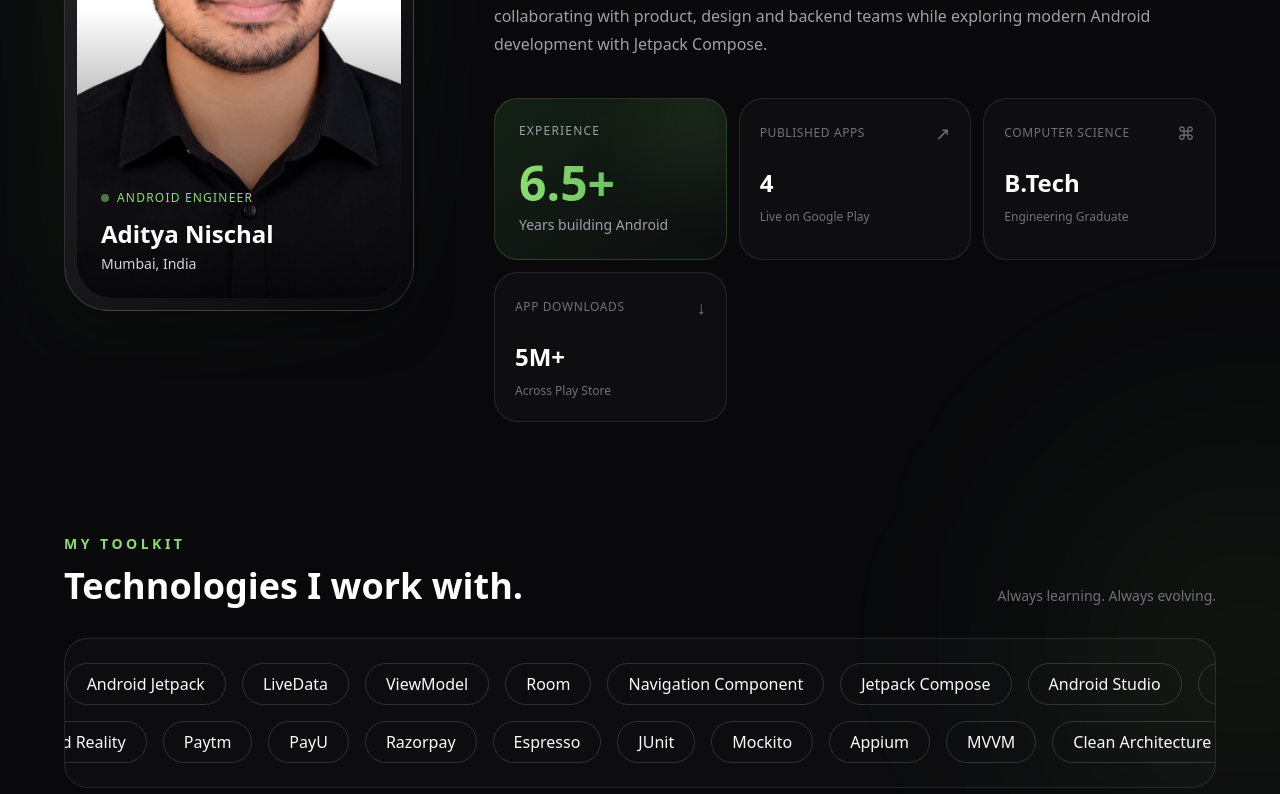
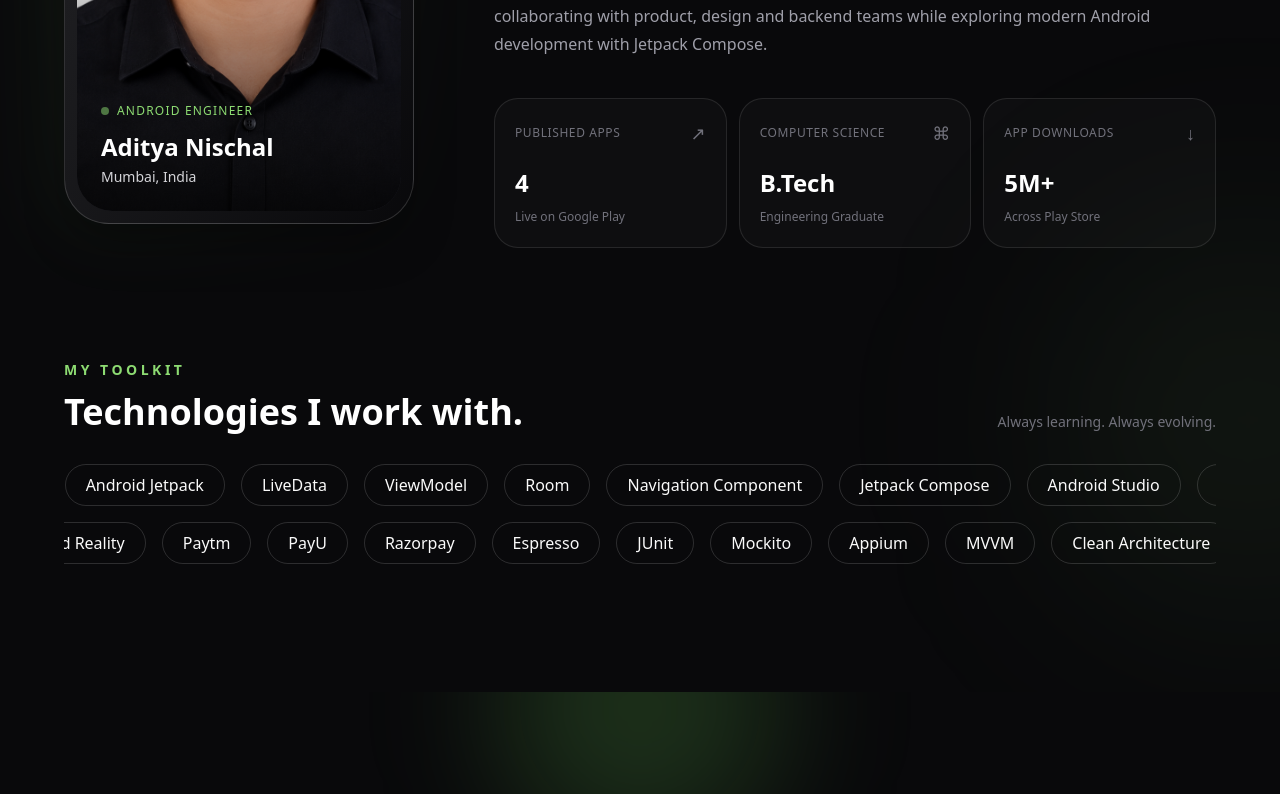
Before and after one commit to adityanischal217/aditya-portfolio, a Next.js app: page / in a window 1280 px wide. Shown: the part 1580-2374 px from the top of the page. Built offline with nearby package versions, Linux system fonts and the light colour scheme.

Commit message:
code changes

```diff
--- a/components/About.tsx
+++ b/components/About.tsx
@@ -61,11 +61,11 @@ export default function About() {
         {/* Main profile layout */}
         <div className="grid items-center gap-14 md:grid-cols-[minmax(0,350px)_1fr] md:gap-20">
 
-          {/* Profile image - Mobile phone frame */}
+          {/* Profile image - Phone frame */}
           <div className="relative mx-auto w-full max-w-[300px] md:max-w-none">
 
             {/* Outer glow */}
-            <div className="absolute -inset-4 rounded-[3.5rem] bg-gradient-to-br from-[#8DDB72]/20 to-transparent opacity-60 blur-2xl transition duration-500 group-hover:opacity-100" />
+            <div className="pointer-events-none absolute -inset-4 rounded-[3.5rem] bg-gradient-to-br from-[#8DDB72]/20 to-transparent opacity-60 blur-2xl" />
 
             <div className="group relative rounded-[2.8rem] border border-white/15 bg-gradient-to-br from-zinc-800 to-zinc-950 p-3 shadow-2xl shadow-black/40 transition-all duration-500 hover:-translate-y-2 hover:border-[#8DDB72]/50 hover:shadow-[0_25px_70px_rgba(76,175,80,0.15)]">
 
@@ -154,33 +154,15 @@ export default function About() {
               </p>
             </div>
 
-            {/* Stats Bento */}
-            <div className="mt-10 grid grid-cols-2 gap-3 md:grid-cols-3">
+            {/* Three Stats Cards */}
+            <div className="mt-10 grid grid-cols-2 gap-3 sm:grid-cols-3">
 
-              {/* Experience card */}
-              <div className="group relative col-span-2 overflow-hidden rounded-3xl border border-[#8DDB72]/20 bg-gradient-to-br from-[#4CAF50]/15 to-white/[0.02] p-6 transition-all duration-300 hover:-translate-y-1 hover:border-[#8DDB72]/50 hover:shadow-[0_15px_40px_rgba(76,175,80,0.08)] md:col-span-1">
-                <div className="absolute -right-8 -top-8 h-28 w-28 rounded-full bg-[#8DDB72]/10 blur-2xl transition-all duration-500 group-hover:scale-150" />
-
-                <p className="relative text-xs font-medium uppercase tracking-widest text-zinc-400">
-                  Experience
-                </p>
-
-                <p className={`relative mt-5 bg-gradient-to-r ${accent} bg-clip-text text-5xl font-extrabold text-transparent transition-transform duration-300 group-hover:scale-105 group-hover:origin-left`}>
-                  6.5+
-                </p>
-
-                <p className="relative mt-2 text-sm text-zinc-400">
-                  Years building Android
-                </p>
-              </div>
-
-              {/* Other stat cards */}
               {stats.map((stat) => (
                 <div
                   key={stat.label}
-                  className="group relative overflow-hidden rounded-3xl border border-white/10 bg-white/[0.025] p-5 transition-all duration-300 hover:-translate-y-1 hover:border-[#8DDB72]/40 hover:bg-[#8DDB72]/[0.04] hover:shadow-[0_12px_35px_rgba(76,175,80,0.07)]"
+                  className="group relative overflow-hidden rounded-3xl border border-white/10 bg-white/[0.025] p-5 transition-all duration-300 hover:-translate-y-2 hover:border-[#8DDB72]/40 hover:bg-[#8DDB72]/[0.04] hover:shadow-[0_12px_35px_rgba(76,175,80,0.07)]"
                 >
-                  <div className="flex items-center justify-between">
+                  <div className="flex items-center justify-between gap-2">
                     <span className="text-xs font-medium uppercase tracking-wider text-zinc-500">
                       {stat.label}
                     </span>
@@ -204,7 +186,7 @@ export default function About() {
           </div>
         </div>
 
-        {/* Tech Stack */}
+        {/* Tech Stack - No background card */}
         <div className="mt-28">
 
           <div className="mb-8 flex flex-col justify-between gap-3 sm:flex-row sm:items-end">
@@ -223,9 +205,7 @@ export default function About() {
             </p>
           </div>
 
-          <div className="overflow-hidden rounded-3xl border border-white/10 bg-white/[0.02] py-6 transition-colors duration-300 hover:border-[#8DDB72]/25">
-            <TechStackMarquee rows={skillRows} />
-          </div>
+          <TechStackMarquee rows={skillRows} />
 
         </div>
       </div>
```
